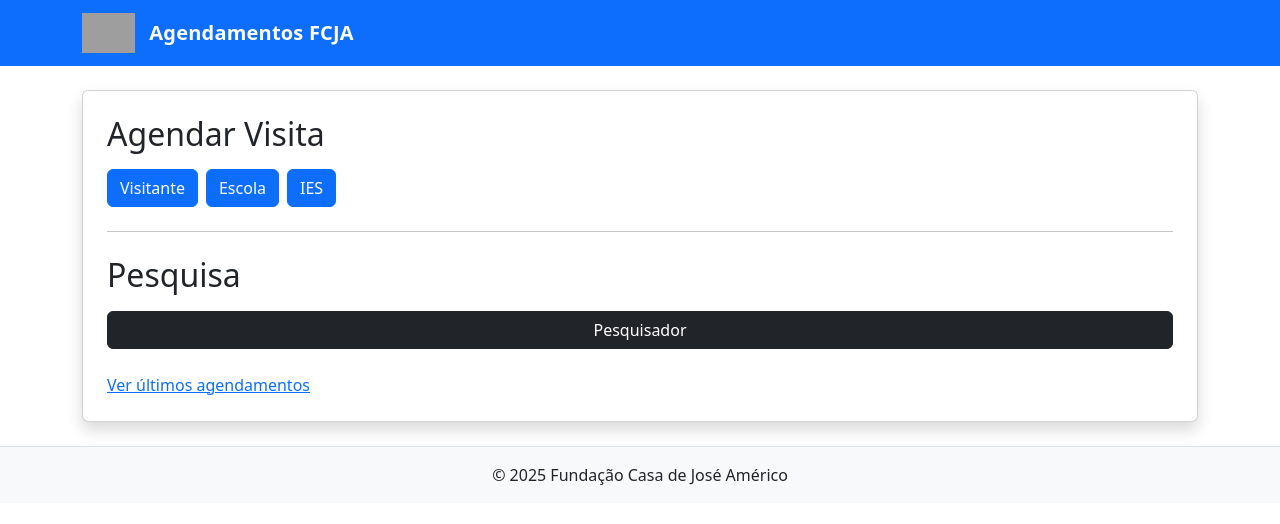
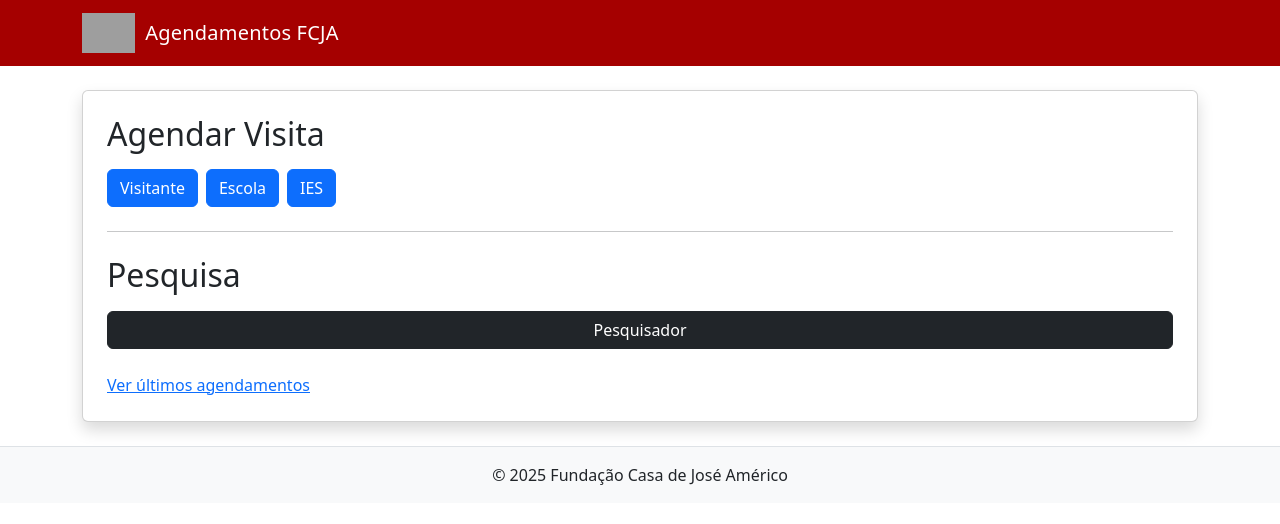
Before and after one commit to NanaBananiiih/fcja-agendamentos, a Flask app: page / in a window 1280 px wide. Shown: the top 524 px of the page. Run offline with Flask 3, Linux system fonts and the light colour scheme; grey boxes are pictures that could not be loaded.

Commit message:
Alterado cabeçalho para vermelho personalizado

```diff
--- a/web/static/style.css
+++ b/web/static/style.css
@@ -1,8 +1,6 @@
-/* Paleta */
+/* Paleta suave */
 :root {
-  --fcja-bg: #f6f8fb;     /* fundo claro */
-  --fcja-red: #a11212;    /* vermelho do cabeçalho/botões */
-  --fcja-red-900: #8c0f0f;/* hover */
+  --fcja-bg: #f6f8fb;
 }
 
 /* Base */
@@ -10,52 +8,41 @@
   background: var(--fcja-bg);
 }
 
-/* Cards informativos opcionais */
+/* Cards de informação */
 .card.info-card {
-  border-left: 4px solid #771414;
+  border-left: 4px solid #0d6efd;
 }
 
-/* Tabelas centralizadas verticalmente */
-.table :not(caption) > * > * {
+/* Ajustes em tabelas */
+.table > :not(caption) > * > * {
   vertical-align: middle;
 }
 
-/* Marca / título */
+/* Estilo do título da navbar */
 .navbar-brand {
+  letter-spacing: .2px;
   display: flex;
   align-items: center;
-  gap: 8px;
-  letter-spacing: .2px;
-  font-weight: 700;
 }
 
-/* Cabeçalho (navbar) */
+/* Navbar vermelha */
 .navbar {
-  background-color: var(--fcja-red) !important;
+  background-color: #a50000 !important; /* vermelho forte */
 }
 
 /* Logo na navbar */
 .navbar-brand img {
-  height: 40px;        /* tamanho fixo agradável */
-  width: auto;
-  margin-right: 6px;
+  margin-right: 10px;
+  height: 40px; /* garante tamanho fixo */
 }
 
-/* Botões primários no tom do cabeçalho */
+/* Botões no tema */
 .btn-primary {
-  background-color: var(--fcja-red);
-  border-color: var(--fcja-red);
-}
-.btn-primary:hover,
-.btn-primary:focus {
-  background-color: var(--fcja-red-900);
-  border-color: var(--fcja-red-900);
+  background-color: #a50000;
+  border-color: #a50000;
 }
 
-/* Links */
-a {
-  text-decoration: none;
+.btn-primary:hover {
+  background-color: #870000;
+  border-color: #870000;
 }
-a:hover {
-  text-decoration: underline;
-}
--- a/web/templates/base.html
+++ b/web/templates/base.html
@@ -16,9 +16,9 @@
 </head>
 <body>
   <!-- Cabeçalho -->
-  <nav class="navbar navbar-expand-lg navbar-dark bg-primary">
+  <nav class="navbar navbar-expand-lg navbar-dark bg-fcja">
     <div class="container">
-      <a class="navbar-brand fw-bold" href="{{ url_for('index') }}">
+      <a class="navbar-brand d-flex align-items-center" href="{{ url_for('index') }}">
         <img src="{{ url_for('static', filename='img/logomarca-transparente.png') }}" alt="Logo FCJA">
         Agendamentos FCJA
       </a>
```
